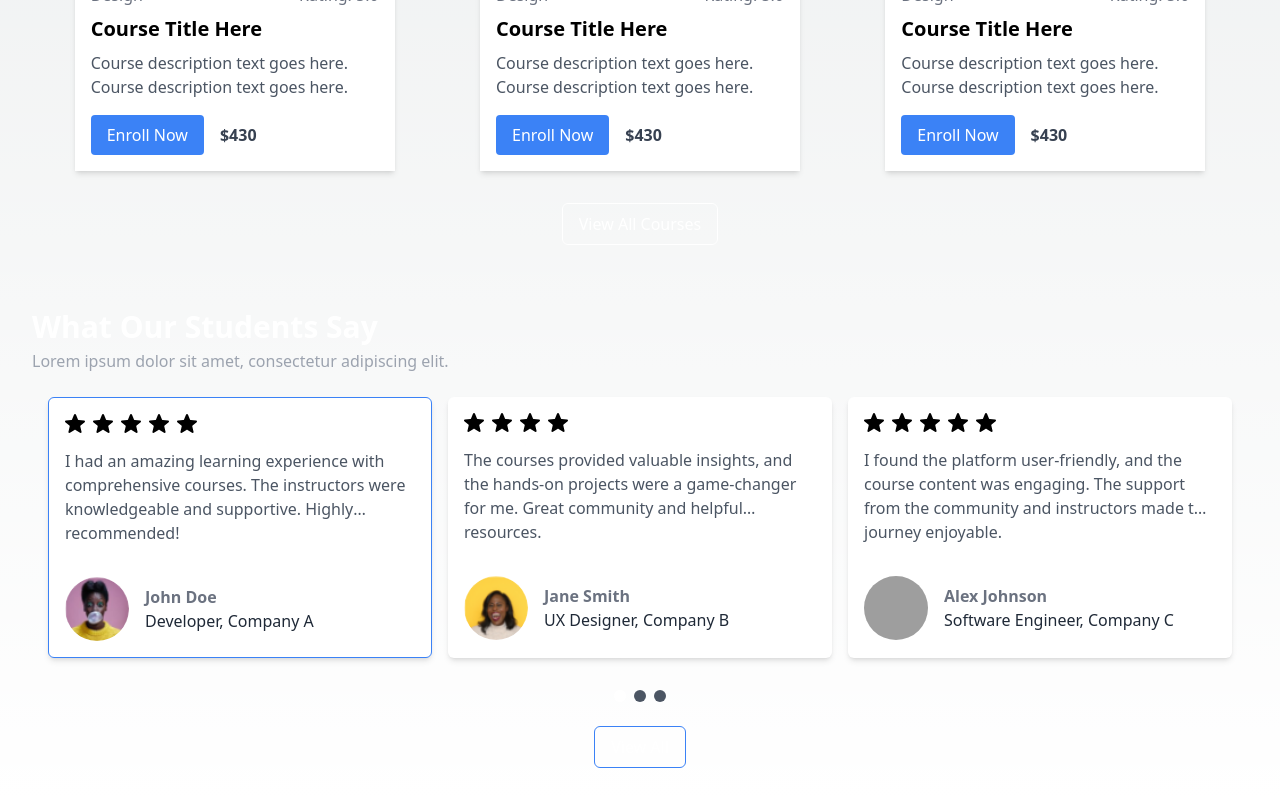
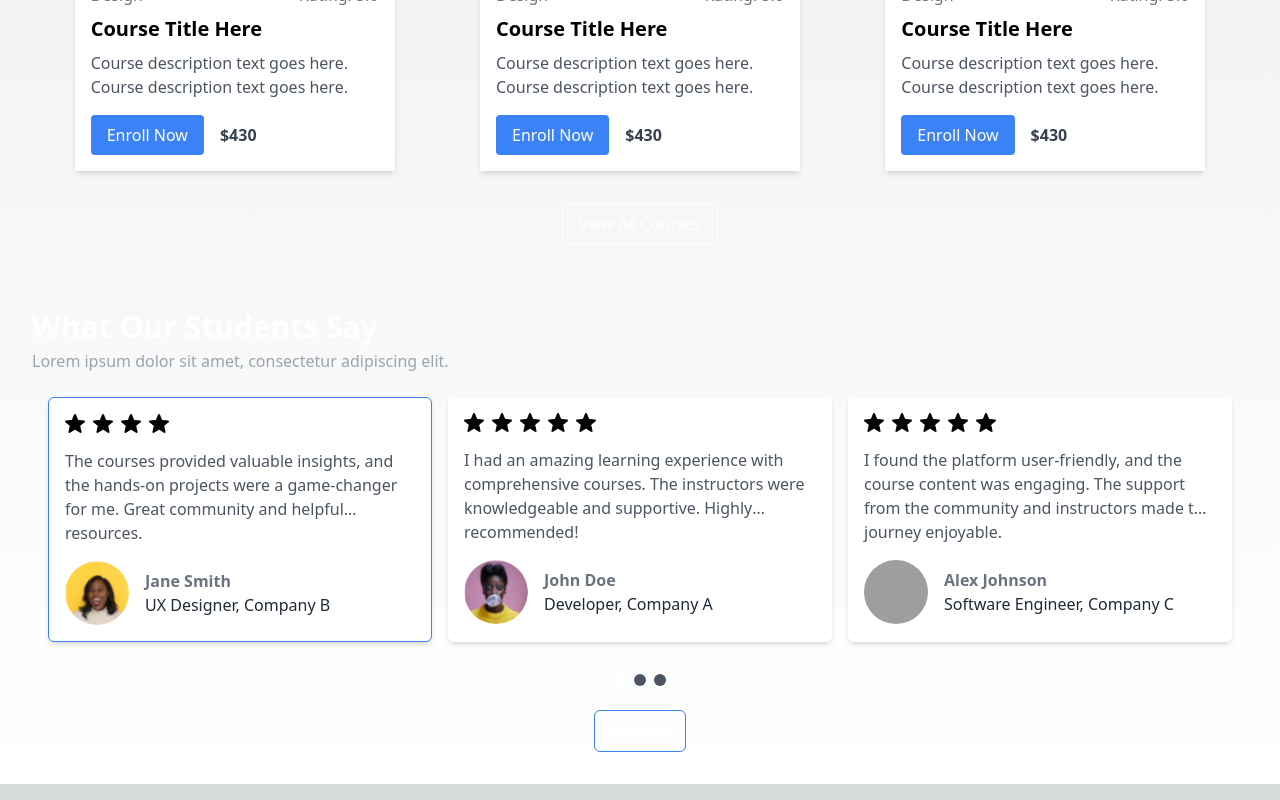
Before and after one commit to narendrarty17/CodeJs-Academy, a Next.js app: page / in a window 1280 px wide. Shown: the part 1732-2532 px from the top of the page. Built offline with nearby package versions, Linux system fonts and the light colour scheme; grey boxes are pictures that could not be loaded.

Commit message:
Update Section_05.js

```diff
--- a/components/Section_05.js
+++ b/components/Section_05.js
@@ -1,6 +1,14 @@
 import React, { useEffect, useState } from 'react';
 
 const reviewsData = [
+    {
+        rating: 4,
+        reviewText: 'The courses provided valuable insights, and the hands-on projects were a game-changer for me. Great community and helpful resources.',
+        reviewerImage: '/images/section_05/reviewer_02.png',
+        reviewerName: 'Jane Smith',
+        role: 'UX Designer',
+        companyName: 'Company B',
+    },
     {
         rating: 5,
         reviewText: 'I had an amazing learning experience with comprehensive courses. The instructors were knowledgeable and supportive. Highly recommended!',
@@ -8,14 +16,6 @@ const reviewsData = [
         reviewerName: 'John Doe',
         role: 'Developer',
         companyName: 'Company A',
-    },
-    {
-        rating: 4,
-        reviewText: 'The courses provided valuable insights, and the hands-on projects were a game-changer for me. Great community and helpful resources.',
-        reviewerImage: '/images/section_05/reviewer_02.png',
-        reviewerName: 'Jane Smith',
-        role: 'UX Designer',
-        companyName: 'Company B',
     },
     {
         rating: 5,
@@ -61,10 +61,21 @@ const Section_05 = () => {
 
             {/* Part 2: Review Cards */}
             <div className="flex flex-wrap justify-center space-x-4">
-                {reviewsData.map((review, index) => (
+                {reviewsData.map((review, index) => {
+                    const cardRef = React.createRef();
+
+                    // Log the width after rendering
+                    useEffect(() => {
+                        if (cardRef.current) {
+                            console.log(`Card ${index} width:`, cardRef.current.offsetWidth);
+                        }
+                    }, [cardRef]);
+
+                    return (
                         <div
                             key={index}
-                        className={`bg-white shadow-md w-96 h-auto mb-8 cursor-pointer rounded-md overflow-hidden ${selectedReview === index ? 'border border-blue-500' : ''}`}
+                            ref={cardRef}
+                            className={`bg-white shadow-md w-full h-auto pb-4 sm:w-96 mb-8 cursor-pointer rounded-md overflow-hidden flex-shrink-0 ${selectedReview === index ? 'border border-blue-500' : ''}`}
                             onClick={() => setSelectedReview(index)}
                         >
                             {/* Section 1: Rating */}
@@ -78,7 +89,7 @@ const Section_05 = () => {
                             </p>
 
                             {/* Section 3: Reviewer Information */}
-                        <div className="flex items-center justify-start p-4">
+                            <div className="flex items-center justify-start h-16 p-4">
                                 {/* Part 1: Reviewer Image */}
                                 <img
                                     src={review.reviewerImage}
@@ -95,7 +106,8 @@ const Section_05 = () => {
                                 </div>
                             </div>
                         </div>
-                ))}
+                    );
+                })}
             </div>
 
             {/* Part 3: Review Dots */}
```
Lines whose indentation alone changed are shown as unchanged.
